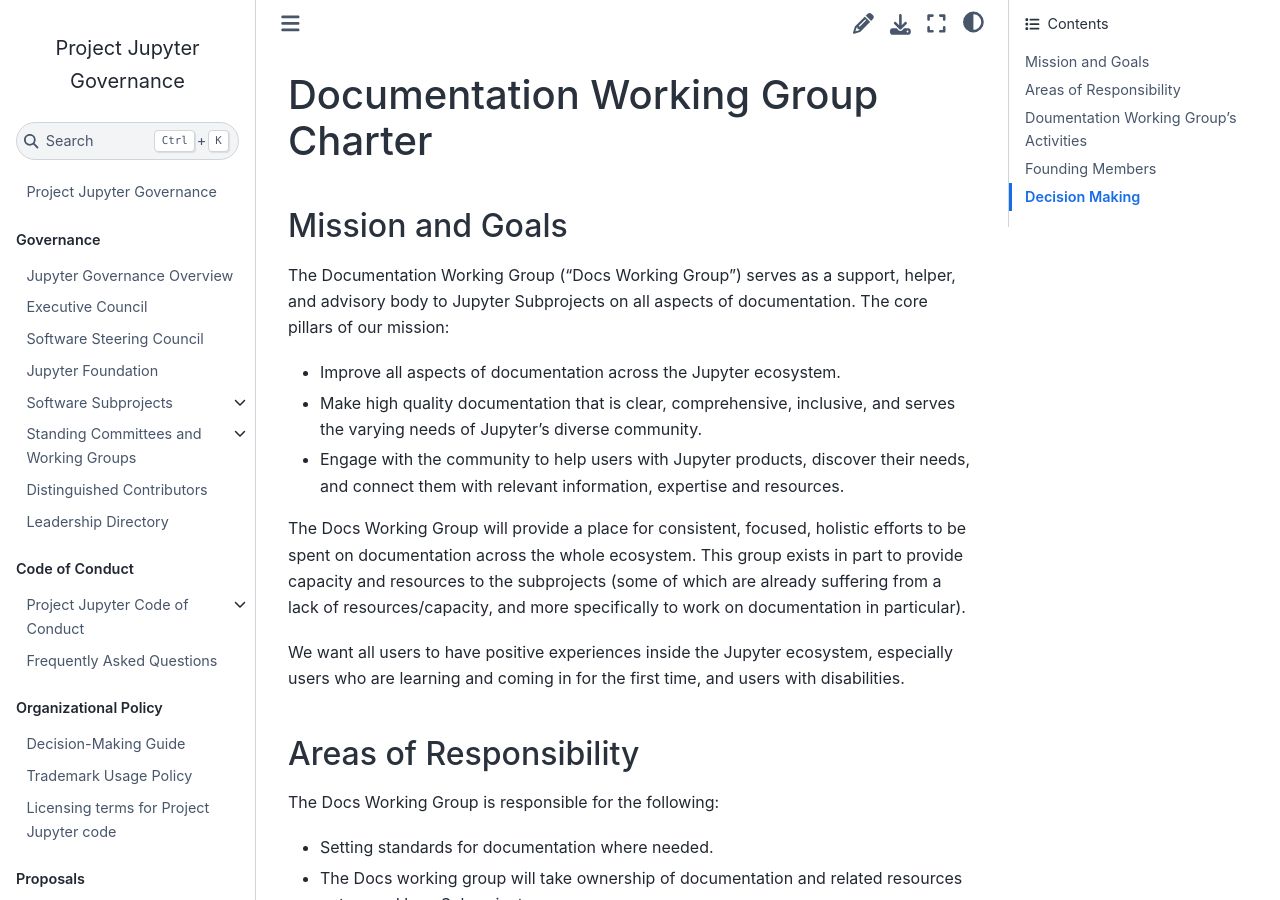
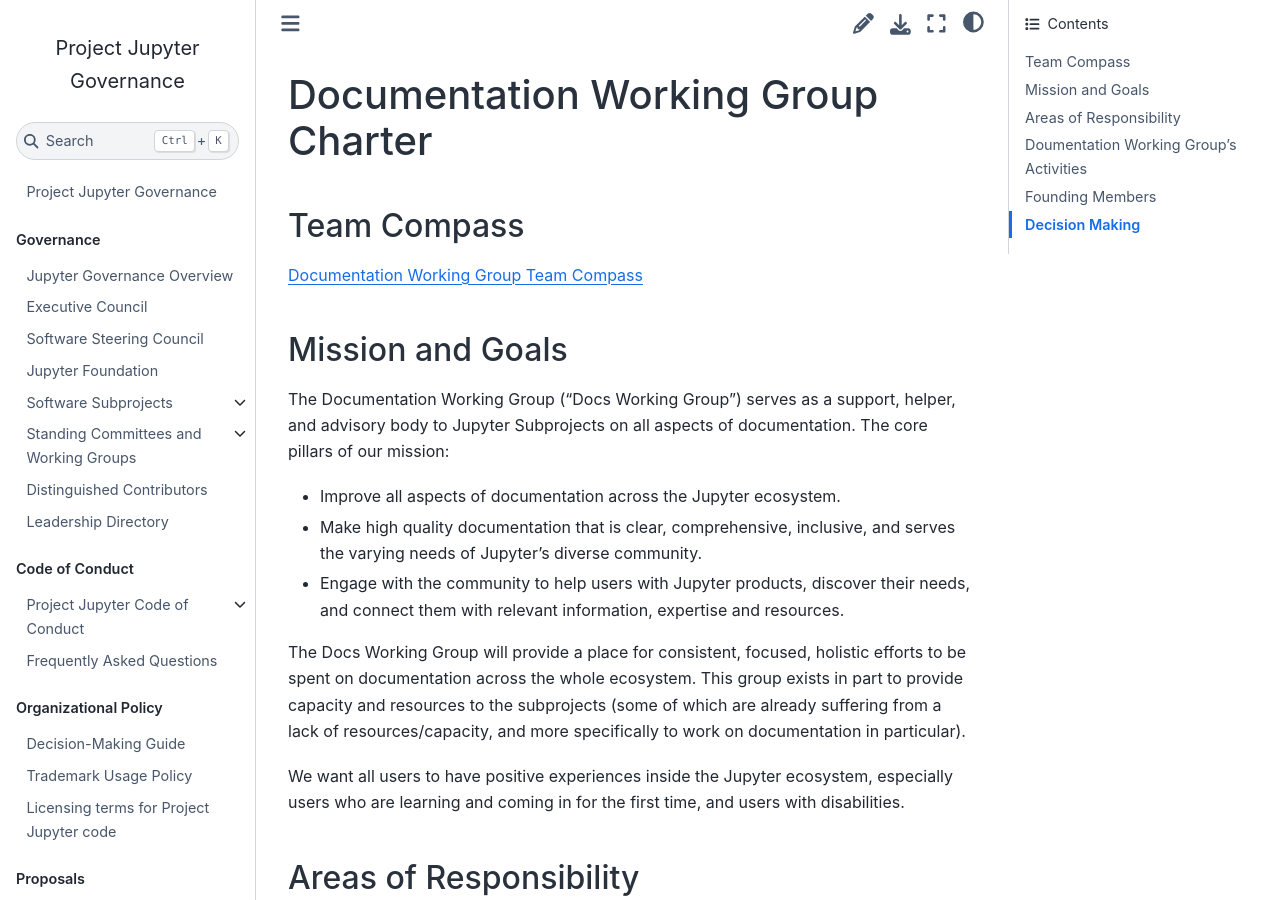
Before and after one commit to jupyter/governance, a Jupyter Book: the page built from charters/DocumentationCharter.md, in a window 1280 px wide and 900 px high. Built offline with Jupyter Book 1.0.4 settings and Sphinx 7.4.7 and the Sphinx Book theme 1.1.4, drawn with Linux system fonts in a browser that asks for light colours; pages that are not in the unit, such as notebooks, are missing from menus.

Commit message:
Update DocumentationCharter.md

```diff
--- a/charters/DocumentationCharter.md
+++ b/charters/DocumentationCharter.md
@@ -1,4 +1,8 @@
 # Documentation Working Group Charter
+
+## Team Compass
+
+[Documentation Working Group Team Compass](https://github.com/jupyter/docs-team-compass)
 
 ## Mission and Goals
 
```
